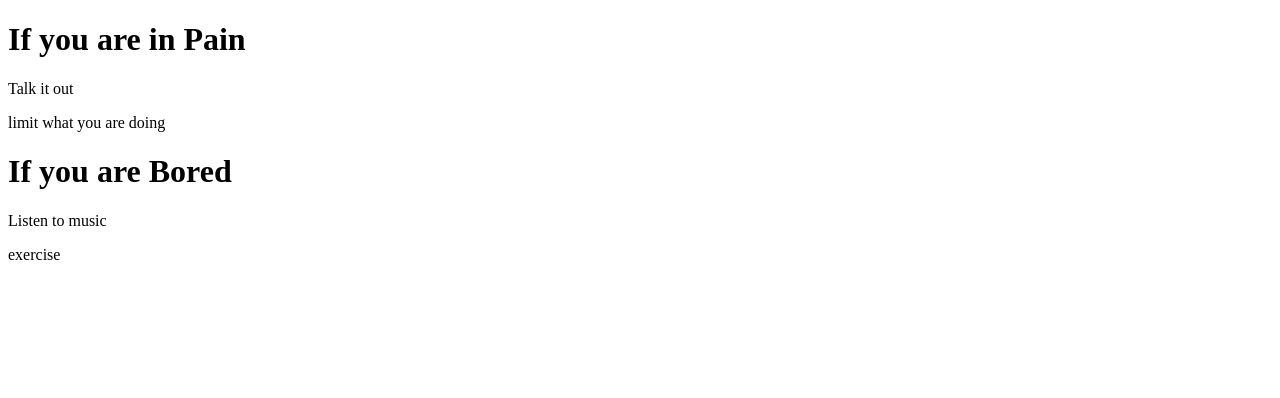
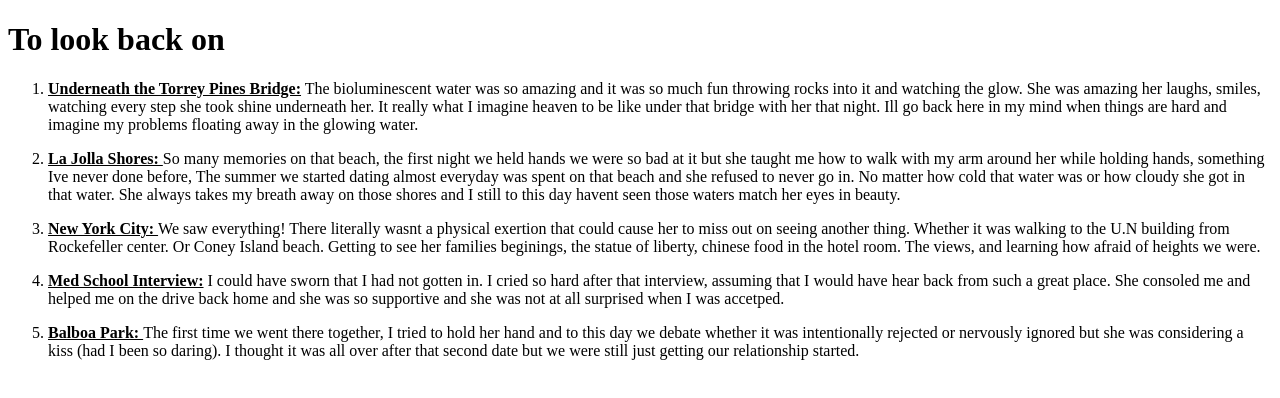
Before and after one commit to managedlast/managedlast.github.io, a plain HTML site: page index.html in a window 1280 px wide. Drawn offline with Linux system fonts and the light colour scheme.

Commit message:
Update index.html

```diff
--- a/index.html
+++ b/index.html
@@ -5,15 +5,42 @@
 <head>
 <title>Thinking Twice</title>
 </head>
+
 <body>
-	<h1>If you are in Pain</h1>
-	<p>Talk it out</p>
-	<p>limit what you are doing</p>
-	<p></p>
+	<!--<h1>To do so you dont have any regrets</h1>
+	<p>
+		<ol>
+			<li><b>Talk to Her about what your feeling-</b> literally any inconvenience is better than the potential alternative</li>
 
-	<h1>If you are Bored</h1>
-	<p>Listen to music</p>
-	<p>exercise</p>
+			<li><b>Look at old photos-</b> make an album</li>
+
+			<li><b>Consider how she will feel-</b>Is it worth the aftermath?</li>
+
+			<li><b>Add to this website!</b></li>
+
+		</ol>-->
+
+	<h1>To look back on</h1>
+	<p>
+		<ol>
+			<li><b><u>Underneath the Torrey Pines Bridge:</u></b> The bioluminescent water was so amazing and it was so much fun throwing rocks into it and watching the glow. She was amazing her laughs, smiles, watching every step she took shine underneath her. It really what I imagine heaven to be like under that bridge with her that night. Ill go back here in my mind when things are hard and imagine my problems floating away in the glowing water.</li>
+			<p></p>
+
+			<li><b><u>La Jolla Shores: </u></b>So many memories on that beach, the first night we held hands we were so bad at it but she taught me how to walk with my arm around her while holding hands, something Ive never done before, The summer we started dating almost everyday was spent on that beach and she refused to never go in. No matter how cold that water was or how cloudy she got in that water. She always takes my breath away on those shores and I still to this day havent seen those waters match her eyes in beauty.</li>
+			<p></p>
+
+			<li><b><u>New York City: </u></b>We saw everything! There literally wasnt a physical exertion that could cause her to miss out on seeing another thing. Whether it was walking to the U.N building from Rockefeller center. Or Coney Island beach. Getting to see her families beginings, the statue of liberty, chinese food in the hotel room. The views, and learning how afraid of heights we were.</li>
+			<p></p>
+
+			<li><b><u>Med School Interview:</u></b> I could have sworn that I had not gotten in. I cried so hard after that interview, assuming that I would have hear back from such a great place. She consoled me and helped me on the drive back home and she was so supportive and she was not at all surprised when I was accetped.</li>
+			<p></p>
+
+			<li><b><u>Balboa Park: </u></b>The first time we went there together, I tried to hold her hand and to this day we debate whether it was intentionally rejected or nervously ignored but she was considering a kiss (had I been so daring). I thought it was all over after that second date but we were still just getting our relationship started.
+			<p></p>
+		</ol>
+	</p>
+
+
 
 </body>
 </html>
```
